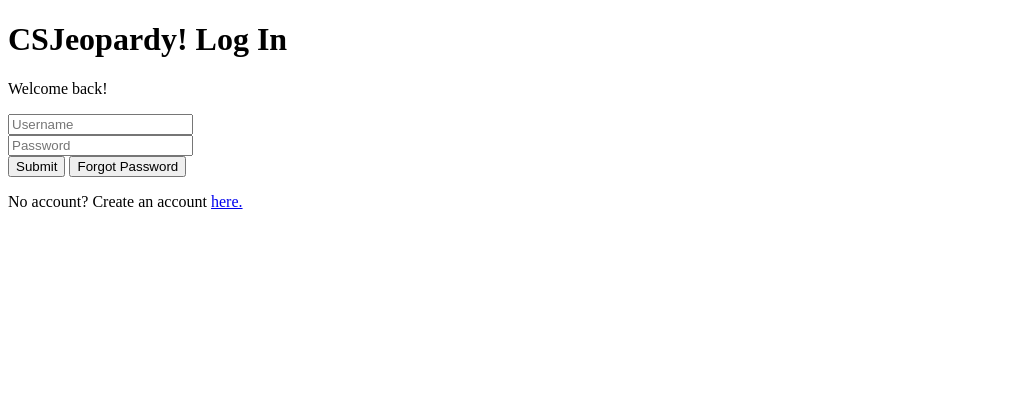
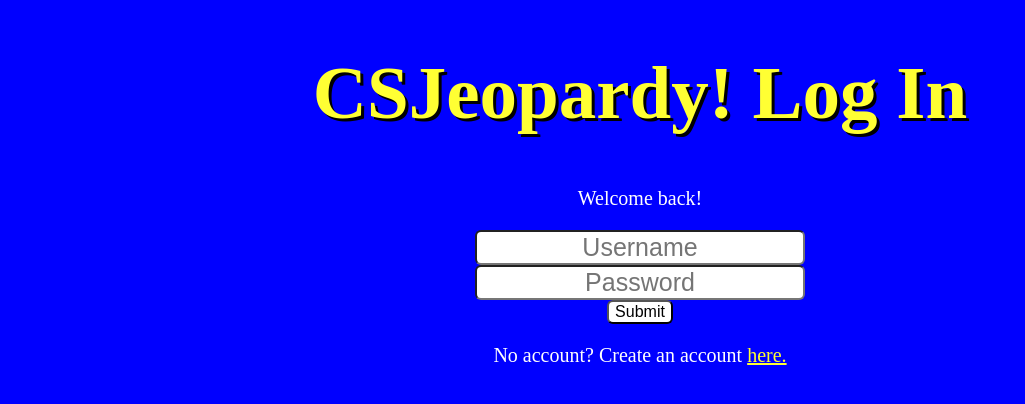
Before and after one commit to tok2556/CSJeopardy, a PHP site: page /Login.php in a window 1280 px wide. Shown: the top 404 px of the page, without its empty margins (0-1025 px from the left). Run offline with PHP 8.4, Linux system fonts and the light colour scheme.

Commit message:
Update Login.php

```diff
--- a/Login.php
+++ b/Login.php
@@ -54,6 +54,18 @@
     <title>CSJeopardy! Login</title>
 </head>
 
+<style>
+    html, body, table {margin: 0; padding: 0; background-color: #0000ff; color: #ffffff;}
+    body {text-align: center;}
+    h1 {text-align: center; color:#ffff33; font-size: 75px; text-shadow: black 3px 3px; font-weight: bold; font-family:"HelveticaNeue-CondensedBold";}
+    input {background-color: White; border-radius: 6px; text-align: center; font-size: 25px; transition-duration: 0.1s;}
+    input:hover {background-color: #ffff33; color: black;}
+    button {background-color: White; border-radius: 6px; text-align: center; font-size: 16px; transition-duration: 0.1s;}
+    button:hover {background-color: #ffff33; color: black;}
+    p {font-size: 20px;}
+    a {color:#ffff33;}
+</style>
+
 <!--implement font and fix line 69 ie. implement registration form -->
 <body>
     <div class="col-ls-6 pt-5 px-5">
@@ -68,7 +80,6 @@
             </div>
             <div class="form-row">
                 <button class="accbtn mb-2" type="submit">Submit</button>
-                <button class="regbtn">Forgot Password</button>
                 <p class="mb-0">No account? Create an account <a href="registration.php">here.</a></p>
             </div>
         </form>
```
